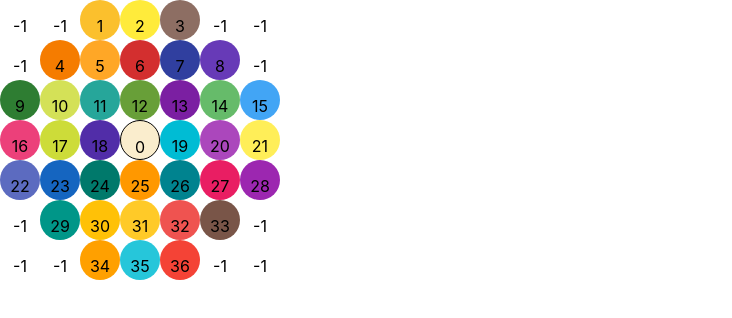
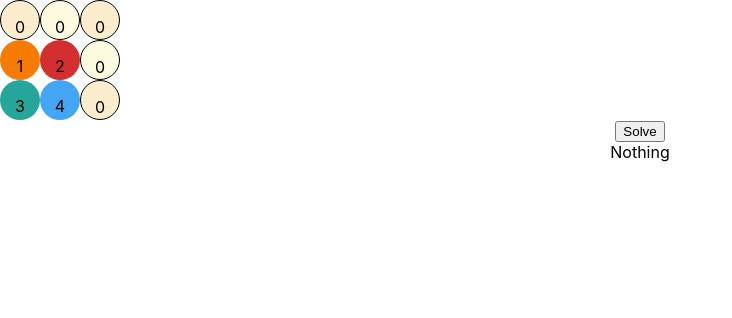
Before and after one commit to josh-taylr/marble-solitaire, a React (Create React App) app: page / in a window 1280 px wide. Shown: the top 318 px of the page, without its empty margins (0-732 px from the left). Built offline with nearby package versions, Linux system fonts and the light colour scheme.

Commit message:
WIP Solve the board with recursion

```diff
--- a/src/App.tsx
+++ b/src/App.tsx
@@ -4,7 +4,7 @@ import { MarbleSolitaireComponent } from "./MarbleSolitaireComponent";
 import "./App.css";
 
 export default function App(): JSX.Element {
-  const game = new MarbleSolitaire("European" as BoardType);
+  const game = new MarbleSolitaire("Test" as BoardType);
   return (
     <div className="App">
       <MarbleSolitaireComponent game={game} />
--- a/src/MarbleSolitaireComponent.tsx
+++ b/src/MarbleSolitaireComponent.tsx
@@ -1,6 +1,39 @@
 import React from "react";
 import { type MarbleSolitaire } from "./marble-solitaire";
 import { BoardView } from "./BoardView";
+
+interface SolverViewProps {
+  game: MarbleSolitaire;
+}
+
+interface SolverViewState {
+  game: MarbleSolitaire;
+  moveList: string;
+}
+
+export class SolverView extends React.Component<
+  SolverViewProps,
+  SolverViewState
+> {
+  constructor(props: SolverViewProps) {
+    super(props);
+    this.state = { game: props.game, moveList: "Nothing" };
+  }
+
+  onClick(): void {
+    const moveList = this.state.game.solve();
+    this.setState({ moveList });
+  }
+
+  render(): JSX.Element {
+    return (
+      <div>
+        <button onClick={this.onClick.bind(this)}>Solve</button>
+        <div>{this.state.moveList}</div>
+      </div>
+    );
+  }
+}
 
 interface MarbleSolitaireProps {
   game: MarbleSolitaire;
@@ -48,6 +81,7 @@ export class MarbleSolitaireComponent extends React.Component<
           colors={this.colorMap}
           onPlay={this.onBoardUpdate.bind(this)}
         />
+        <SolverView game={this.state.game} />
       </div>
     );
   }
--- a/src/marble-solitaire.ts
+++ b/src/marble-solitaire.ts
@@ -1,4 +1,5 @@
-export type BoardType = "English" | "European";
+/* eslint-disable @typescript-eslint/no-unused-vars */
+export type BoardType = "English" | "European" | "Test";
 
 const EMPTY_MARBLE = { row: -1, col: -1 };
 const EMPTY_SPACE = 0;
@@ -12,12 +13,14 @@ export interface Move {
   from: Coordinate;
   target: Coordinate;
   to: Coordinate;
+  fromId: number;
+  targetId: number;
 }
 
 export class MarbleSolitaire {
   type: BoardType;
   board: number[][] = [];
-  size: number = 7;
+  size: number = 0;
   selctedMarble: Coordinate = EMPTY_MARBLE;
   moves: Move[] = [];
 
@@ -41,6 +44,12 @@ export class MarbleSolitaire {
     - - C B A - -
   `;
 
+  static testBoardTemplate = `
+    x x x
+    d  x
+    g h x
+  `;
+
   constructor(type: BoardType) {
     this.type = type;
   }
@@ -49,10 +58,20 @@ export class MarbleSolitaire {
   // represents no space (-1), letters represent a space with a marble (>0), though an 'x'
   // represents an empty space (0).
   initBoard(): void {
-    const template =
-      this.type === "English"
-        ? MarbleSolitaire.englishBoardTemplate
-        : MarbleSolitaire.europeanBoardTemplate;
+    let template: string;
+    switch (this.type) {
+      case "English":
+        template = MarbleSolitaire.englishBoardTemplate;
+        break;
+      case "European":
+        template = MarbleSolitaire.europeanBoardTemplate;
+        break;
+      case "Test":
+        template = MarbleSolitaire.testBoardTemplate;
+        break;
+      default:
+        throw new Error("Invalid board type");
+    }
     const board = template
       .trim()
       .split("\n")
@@ -69,6 +88,18 @@ export class MarbleSolitaire {
         }
       }),
     );
+    this.size = this.board.length;
+  }
+
+  isWin(): boolean {
+    // if there is only one marble left on the board, then the game is won
+    let marbles = 0;
+    for (let row = 0; row < this.board.length; row++) {
+      for (let col = 0; col < this.board[row].length; col++) {
+        marbles += this.board[row][col] > 0 ? 1 : 0;
+      }
+    }
+    return marbles <= 1;
   }
 
   isGameOver(): boolean {
@@ -144,6 +175,8 @@ export class MarbleSolitaire {
         from: { row, col },
         target: { row, col: col - 1 },
         to: { row, col: col - 2 },
+        fromId: this.board[row][col],
+        targetId: this.board[row][col - 1],
       });
     }
     // if there is a marble to the right of the current space, and there is an empty space to the right of that, then push the space to the right of current
@@ -156,6 +189,8 @@ export class MarbleSolitaire {
         from: { row, col },
         target: { row, col: col + 1 },
         to: { row, col: col + 2 },
+        fromId: this.board[row][col],
+        targetId: this.board[row][col + 1],
       });
     }
     // if there is a marble above the current space, and there is an empty space above that, then push the space above current
@@ -168,6 +203,8 @@ export class MarbleSolitaire {
         from: { row, col },
         target: { row: row - 1, col },
         to: { row: row - 2, col },
+        fromId: this.board[row][col],
+        targetId: this.board[row - 1][col],
       });
     }
     // if there is a marble below the current space, and there is an empty space below that, then push the space below current
@@ -180,6 +217,8 @@ export class MarbleSolitaire {
         from: { row, col },
         target: { row: row + 1, col },
         to: { row: row + 2, col },
+        fromId: this.board[row][col],
+        targetId: this.board[row + 1][col],
       });
     }
     return moves;
@@ -198,4 +237,135 @@ export class MarbleSolitaire {
   marbleSelected(): boolean {
     return this.selctedMarble !== EMPTY_MARBLE;
   }
+
+  // solves the board using a brute force algorithm
+  solve(): string {
+    // if the game is already over, then there's nothing to solve
+    if (this.isGameOver()) return "No result";
+
+    // find all available moves for this board state
+    const availableMoves: Move[] = this.board.flatMap((_, row) => {
+      return this.board[row].flatMap((_, col) => {
+        return this.availableMoves(row, col);
+      });
+    });
+
+    for (const move of availableMoves) {
+      const result = this.solveWithRecursion(move);
+      if (result !== "No result") return result;
+    }
+
+    return "No result";
+
+    // string of moves like (fromId => targetId), each on a new line
+    // let moves = "Moves:\n";
+    // let currentNode = result;
+    // while (currentNode != null) {
+    //   const move = currentNode.getMove();
+    //   moves = `${move.fromId} => ${move.targetId}\n${moves}`;
+    //   currentNode = currentNode.getParent();
+    // }
+
+    // let currentNode = rootNode;
+    // do {
+    //   // find all available moves for this board state
+    //   const availableMoves: Move[] = this.board.flatMap((_, row) => {
+    //     return this.board[row].flatMap((_, col) => {
+    //       return this.availableMoves(row, col);
+    //     });
+    //   });
+
+    //   currentNode.addChildMoves(availableMoves);
+
+    //   // select the first move
+    //   // eslint-disable-next-line @typescript-eslint/no-non-null-assertion
+    //   const moveNode = currentNode.getChildren()[0];
+    //   if (moveNode == null) {
+    //     // undo the current move
+    //     const playedMove = currentNode.getMove();
+    //     this.board[playedMove.from.row][playedMove.from.col] =
+    //       playedMove.fromId;
+    //     this.board[playedMove.target.row][playedMove.target.col] =
+    //       playedMove.targetId;
+    //     this.board[playedMove.to.row][playedMove.to.col] = EMPTY_SPACE;
+    //   } else {
+    //     // make the move
+    //     const move = moveNode.getMove();
+    //     const playedMarble = this.board[move.from.row][move.from.col];
+    //     this.board[move.from.row][move.from.col] = EMPTY_SPACE;
+    //     this.board[move.target.row][move.target.col] = EMPTY_SPACE;
+    //     this.board[move.to.row][move.to.col] = playedMarble;
+    //     // set the current node to the new move
+    //     currentNode = moveNode;
+    //   }
+    // } while (!this.isGameOver() || currentNode !== rootNode);
+  }
+
+  solveWithRecursion(move: Move): string {
+    // make the move
+    this.board[move.from.row][move.from.col] = EMPTY_SPACE;
+    this.board[move.target.row][move.target.col] = EMPTY_SPACE;
+    this.board[move.to.row][move.to.col] = move.fromId;
+
+    // if this move won the game, then return the move string
+    if (this.isWin()) return `${move.fromId} => ${move.targetId}`;
+
+    // find available moves for this new board state and recurse
+    const availableMoves: Move[] = this.board.flatMap((_, row) => {
+      return this.board[row].flatMap((_, col) => {
+        return this.availableMoves(row, col);
+      });
+    });
+    for (const move of availableMoves) {
+      const result = this.solveWithRecursion(move);
+      if (result !== "No result") {
+        // undo the move
+        this.board[move.from.row][move.from.col] = move.fromId;
+        this.board[move.target.row][move.target.col] = move.targetId;
+        this.board[move.to.row][move.to.col] = EMPTY_SPACE;
+        return `${move.fromId} => ${move.targetId}\n${result}`;
+      }
+    }
+
+    // undo the move
+    this.board[move.from.row][move.from.col] = move.fromId;
+    this.board[move.target.row][move.target.col] = move.targetId;
+    this.board[move.to.row][move.to.col] = EMPTY_SPACE;
+
+    return "No result";
+  }
 }
+
+class MoveNode {
+  constructor(
+    private readonly move: Move | null = null,
+    private readonly parent: MoveNode | null = null,
+    private children: MoveNode[] = [],
+  ) {}
+
+  isRoot(): boolean {
+    return this.parent == null;
+  }
+
+  getMove(): Move {
+    if (this.move == null) throw new Error("Cannot get move from root node");
+    return this.move;
+  }
+
+  getParent(): MoveNode {
+    if (this.parent == null) throw new Error("Cannot get parent of root node");
+    return this.parent;
+  }
+
+  getChildren(): MoveNode[] {
+    return this.children;
+  }
+
+  addChildMoves(moves: Move[]): void {
+    this.children = moves.map((move) => new MoveNode(move, this));
+  }
+
+  removeChild(child: MoveNode): void {
+    this.children = this.children.filter((c) => c !== child);
+  }
+}
```
